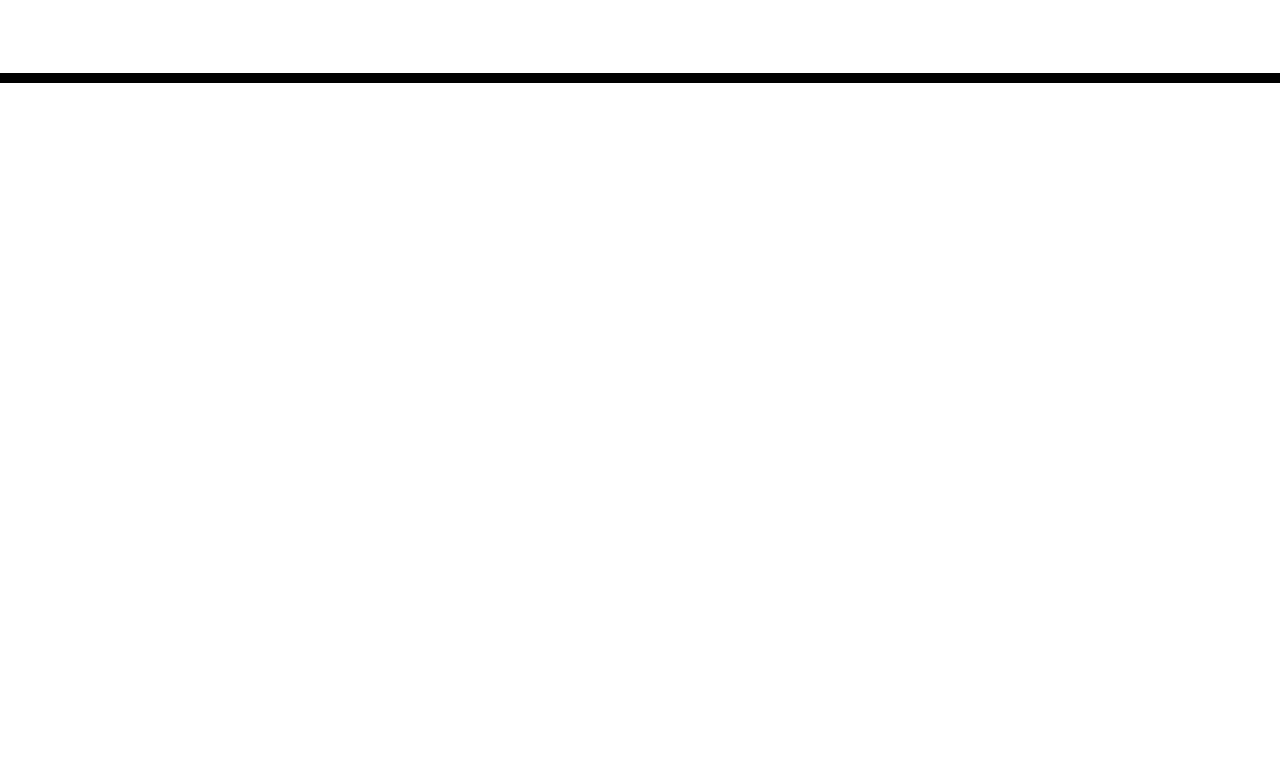
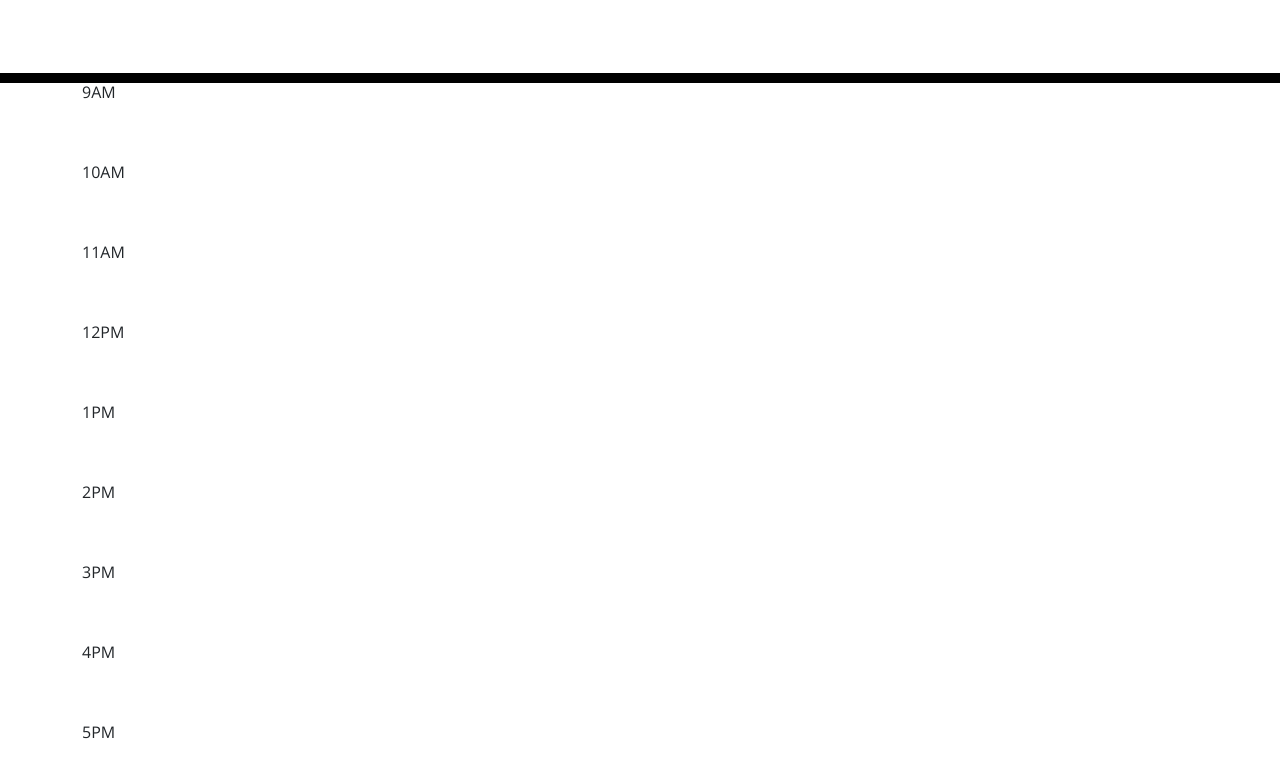
Before and after one commit to SobolewskiMaciej/work-day-planner, a plain HTML site: page index.html in a window 1280 px wide. Shown: the part 168-944 px from the top of the page. Before the commit the page ends 800 px from the top, so only its background shows below. Drawn offline with nearby package versions, Linux system fonts and the light colour scheme; files that its build step writes are made by us from their sources.

Commit message:
link css and ja, update html

```diff
--- a/index.html
+++ b/index.html
@@ -9,7 +9,7 @@
       rel="stylesheet"
       integrity="sha384-KK94CHFLLe+nY2dmCWGMq91rCGa5gtU4mk92HdvYe+M/SXH301p5ILy+dN9+nJOZ"
       crossorigin="anonymous"
-      />
+    />
     <link
       rel="stylesheet"
       href="https://use.fontawesome.com/releases/v5.8.1/css/all.css"
@@ -20,7 +20,7 @@
       href="https://fonts.googleapis.com/css?family=Open+Sans&display=swap"
       rel="stylesheet"
     />
-    <link rel="stylesheet" href="style.css" />
+    <link rel="stylesheet" href="assets/style.css" />
     <title>Work Day Scheduler</title>
   </head>
 
@@ -32,9 +32,55 @@
     </header>
     <div class="container">
       <!-- Timeblocks go here -->
+      <div class="row">
+        <div class="col-1">9AM</div>
+        <div class="col-10"></div>
+        <div class="col-1"></div>
+      </div>
+      <div class="row">
+        <div class="col-1">10AM</div>
+        <div class="col-10"></div>
+        <div class="col-1"></div>
+      </div>
+      <div class="row">
+        <div class="col-1">11AM</div>
+        <div class="col-10"></div>
+        <div class="col-1"></div>
+      </div>
+      <div class="row">
+        <div class="col-1">12PM</div>
+        <div class="col-10"></div>
+        <div class="col-1"></div>
+      </div>
+      <div class="row">
+        <div class="col-1">1PM</div>
+        <div class="col-10"></div>
+        <div class="col-1"></div>
+      </div>
+      <div class="row">
+        <div class="col-1">2PM</div>
+        <div class="col-10"></div>
+        <div class="col-1"></div>
+      </div>
+      <div class="row">
+        <div class="col-1">3PM</div>
+        <div class="col-10"></div>
+        <div class="col-1"></div>
+      </div>
+      <div class="row">
+        <div class="col-1">4PM</div>
+        <div class="col-10"></div>
+        <div class="col-1"></div>
+      </div>
+      <div class="row">
+        <div class="col-1">5PM</div>
+        <div class="col-10"></div>
+        <div class="col-1"></div>
+      </div>
     </div>
 
     <script src="https://cdnjs.cloudflare.com/ajax/libs/jquery/3.2.1/jquery.min.js"></script>
     <script src="https://cdn.jsdelivr.net/npm/dayjs@1/dayjs.min.js"></script>
+    <script src="assets/script.js"></script>
   </body>
 </html>
```
Also changed, not shown: assets/script.js (added).
